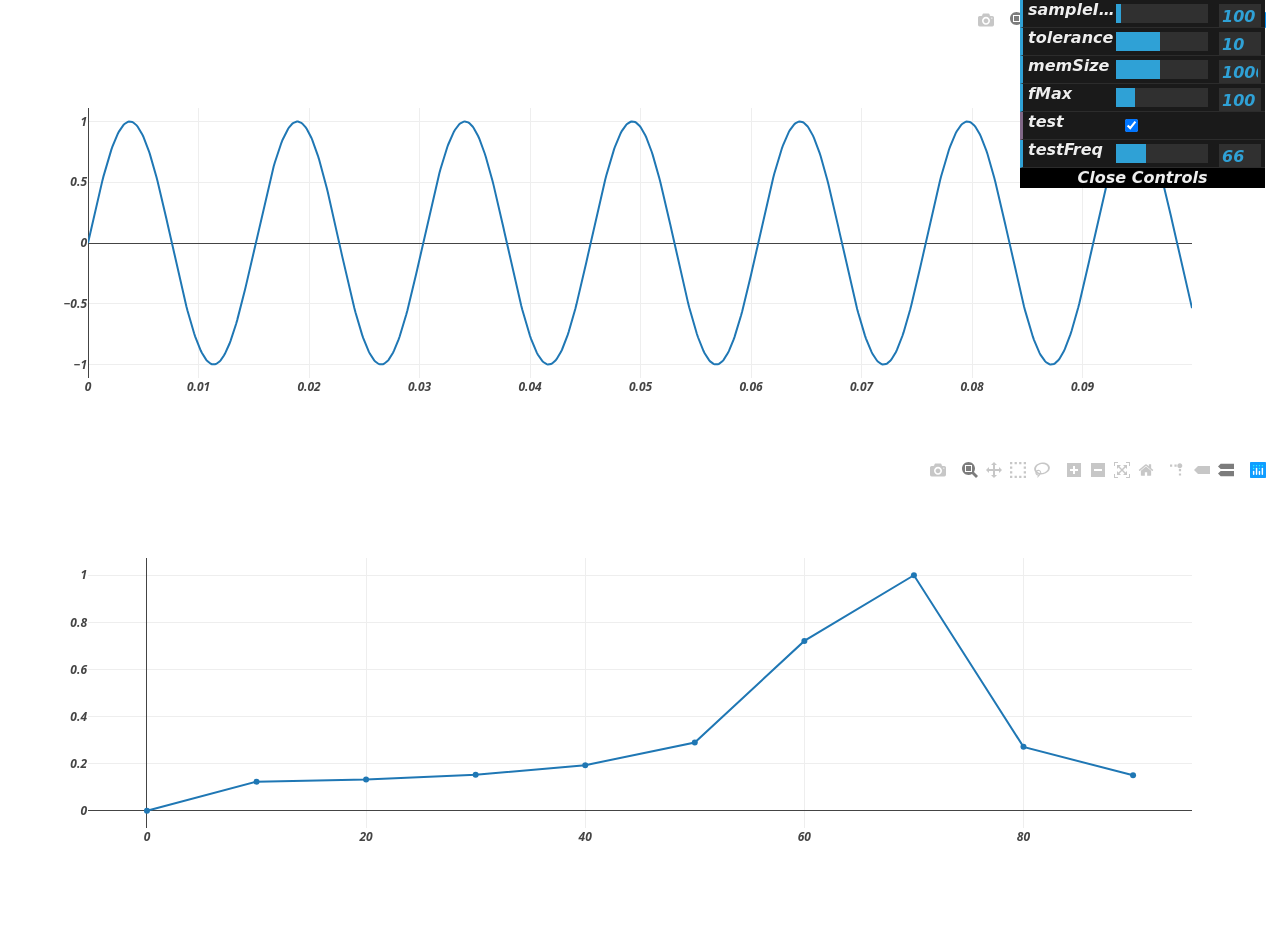
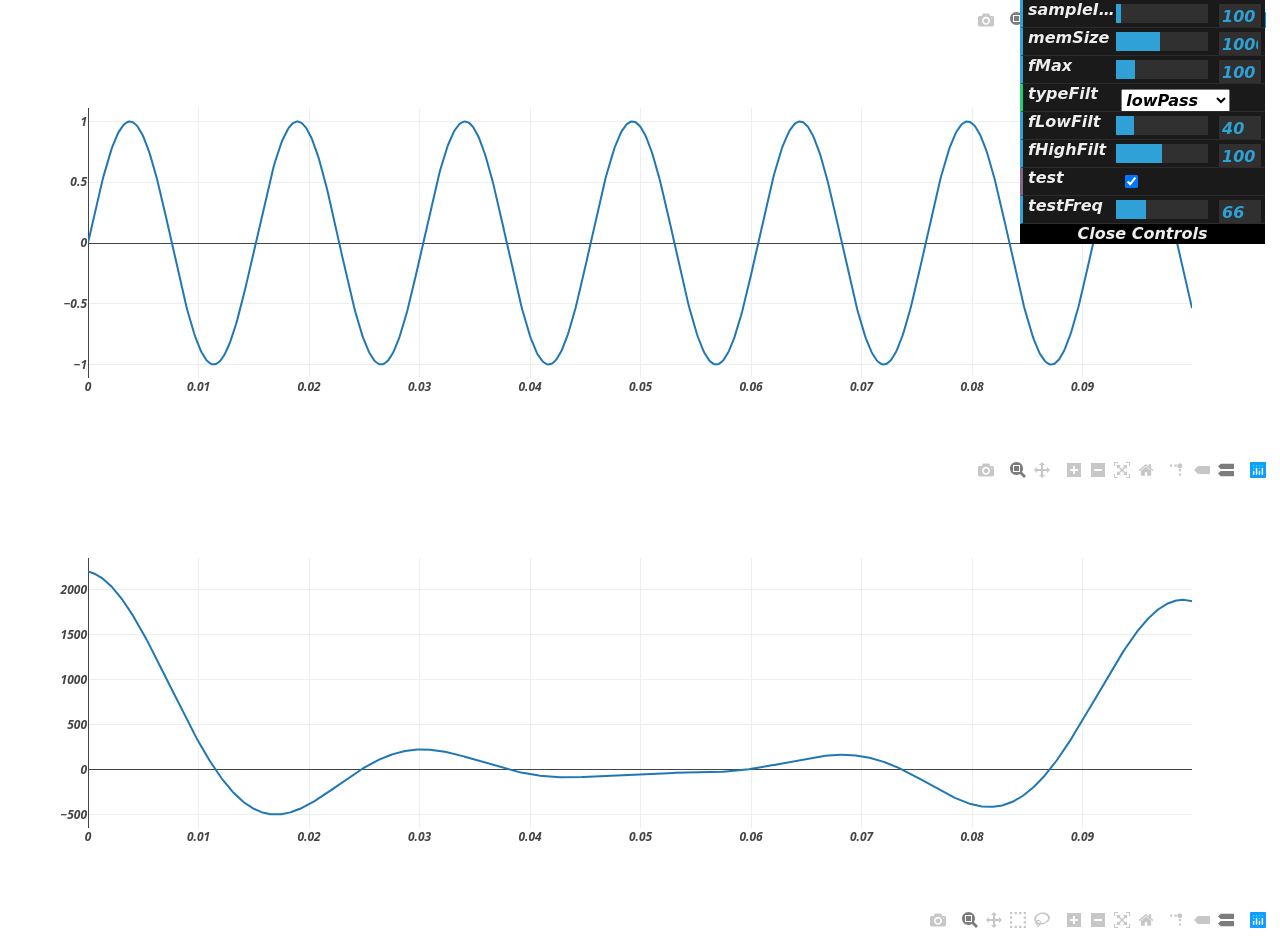
Before and after one commit to fightingst/ESP32-Brain-computer-interface, a plain HTML site: page SimpleBCI/data/index.html in a window 1280 px wide. Shown: the top 936 px of the page. Drawn offline with Linux system fonts and the light colour scheme.

Commit message:
todo: fix plotly.react, filter is done

```diff
--- a/SimpleBCI/data/SimpleBCI.js
+++ b/SimpleBCI/data/SimpleBCI.js
@@ -10,20 +10,26 @@ class SimpleBCI{
 
 		self.connection=null
 		self.channels=[{}]; self.channelsDft=[{}]
+		self.channelsFiltered=[{}]
 
 		self.guiData={
-			sampleInterval:100,tolerance:10,memSize:1000,
+			sampleInterval:100,memSize:1000,
 			fMax:100,
+			typeFilt:'lowPass',fLowFilt:40,fHighFilt:100,
 			pin:34,
 			test:true,testFreq:66}
 		self.gui=new dat.GUI()
 		self.gui.add(self.guiData,'sampleInterval',50,1000)
 			.step(10).onFinishChange(()=>self.guiChange())
-		self.gui.add(self.guiData,'tolerance',1,20)
-			.step(1).onFinishChange(()=>self.guiChange())
 		self.gui.add(self.guiData,'memSize',100,2000)
 			.step(100).onFinishChange(()=>self.guiChange())
 		self.gui.add(self.guiData,'fMax',50,300)
+			.step(1).onFinishChange(()=>self.guiChange())
+		self.gui.add(self.guiData,'typeFilt',['lowPass','bandStop'])
+			.onFinishChange(()=>self.guiChange())
+		self.gui.add(self.guiData,'fLowFilt',1,200)
+			.step(1).onFinishChange(()=>self.guiChange())
+		self.gui.add(self.guiData,'fHighFilt',1,200)
 			.step(1).onFinishChange(()=>self.guiChange())
 		self.gui.add(self.guiData,'test')
 			.onFinishChange(()=>self.guiChange())
@@ -54,29 +60,52 @@ class SimpleBCI{
 
 	analyse(ch,values){
 		var self=this
-		var signal=new Signal(values)
+		var signal=new Signal(values,self.tAxis)
 		self.channels[ch].x=self.tAxis
 		self.channels[ch].y=values
 		Plotly.newPlot(self.signalPlot,self.channels)
-		self.channelsDft[ch].x=self.fAxis.slice(0,self.fAxisSliceN)
-		self.channelsDft[ch].y=signal.getDft().slice(0,self.fAxisSliceN)
-		Plotly.newPlot(self.dftPlot,self.channelsDft)
+		signal.getDft(values,(dft)=>{
+			self.channelsDft[ch].x=self.fAxis.slice(0,self.fAxisSliceN)
+			self.channelsDft[ch].y=dft.slice(0,self.fAxisSliceN)
+			Plotly.newPlot(self.dftPlot,self.channelsDft)
+		})
+		signal.filter(self.guiData.typeFilt,
+			self.guiData.fHighFilt,
+			self.guiData.fLowFilt,(filtered)=>{
+			self.channelsFiltered[ch].x=self.tAxis
+			self.channelsFiltered[ch].y=filtered
+			Plotly.newPlot(self.filteredPlot,self.channelsFiltered)
+		})
 	}
 }
 
 class Signal{
-	constructor(values){
-		var self=this
-		self.values=values
+	constructor(values,tAxis){
+		var self=this; self.values=values
+		self.tAxis=tAxis; self.N=tAxis.length
 	}
 
-	getDft(){
-		var self=this
-		self.real=tf.tensor1d(self.values)
-		self.real=self.real.sub(self.real.mean())
-		self.imag=tf.zerosLike(self.real)
-		self.dft=tf.complex(self.real,self.imag).fft().abs()
-		self.dft=self.dft.div(self.dft.max())
-		return self.dft.dataSync()
+	getDft(values,callback){
+		var real=tf.tensor1d(values)
+		real=real.sub(real.mean())
+		var imag=tf.zerosLike(real)
+		var dft=tf.complex(real,imag).fft().abs()
+		dft=dft.div(dft.max())
+		dft.data().then((dft)=>{callback(dft)})
+	}
+
+	filter(type,fHigh,fLow,callback){
+		var self=this; var filtered=[]
+		for(var i=0;i<self.N;i++){
+			var sum=0
+			for(var k=0;k<self.N;k++){
+				//use unnormalized sinc function in physics!
+				var arg=2*Math.PI*fLow*(self.tAxis[i]-self.tAxis[k])
+				if(arg==0) sum+=self.values[k]
+				else sum+=self.values[k]*Math.sin(arg)/arg
+			}
+			filtered.push(2*fLow*sum)
+		}
+		callback(filtered)
 	}
 }
--- a/SimpleBCI/data/index.html
+++ b/SimpleBCI/data/index.html
@@ -7,8 +7,8 @@
 
 <body>
 	<div id="signalPlot"></div>
+	<div id="filteredPlot"></div>
 	<div id="dftPlot"></div>
-	<div id="filteredPlot"></div>
 	<!--div><textarea id="message"></textarea></div-->
 	<div id="guiDiv"></div>
 </body>
```
Also changed, not shown: 3 other files.
